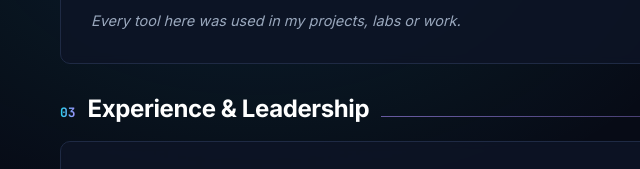
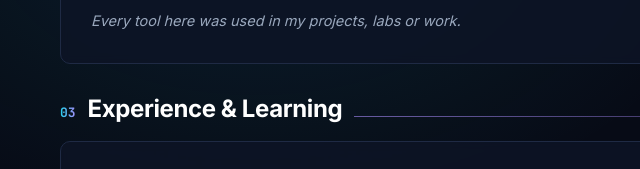
Before and after one commit to Lisa-Fox-9/Lisa-Fox-9.github.io, a plain HTML site: page index.html in a window 1280 px wide. Shown: the part 3552-3721 px from the top of the page, 0-640 px from the left. Drawn offline with Linux system fonts and the light colour scheme.

Commit message:
Update index.html

```diff
--- a/index.html
+++ b/index.html
@@ -945,7 +945,7 @@
       <p class="skill-note">Every tool here was used in my projects, labs or work.</p>
     </div>
 
-    <div class="sec-title"><span class="no">03</span><h2>Experience &amp; Leadership</h2><span class="line"></span></div>
+    <div class="sec-title"><span class="no">03</span><h2>Experience &amp; Learning</h2><span class="line"></span></div>
 
     <!-- Experience Section -->
     <div class="section-block" id="experience">
```
